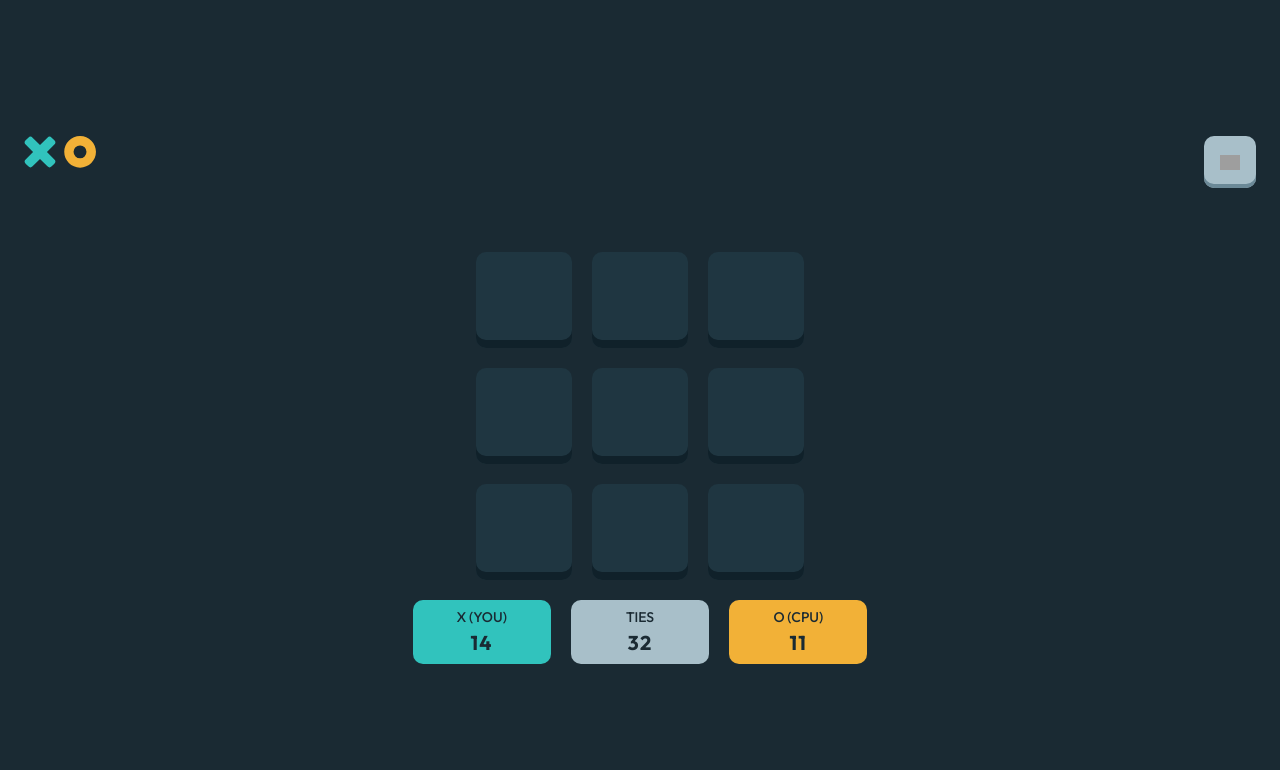
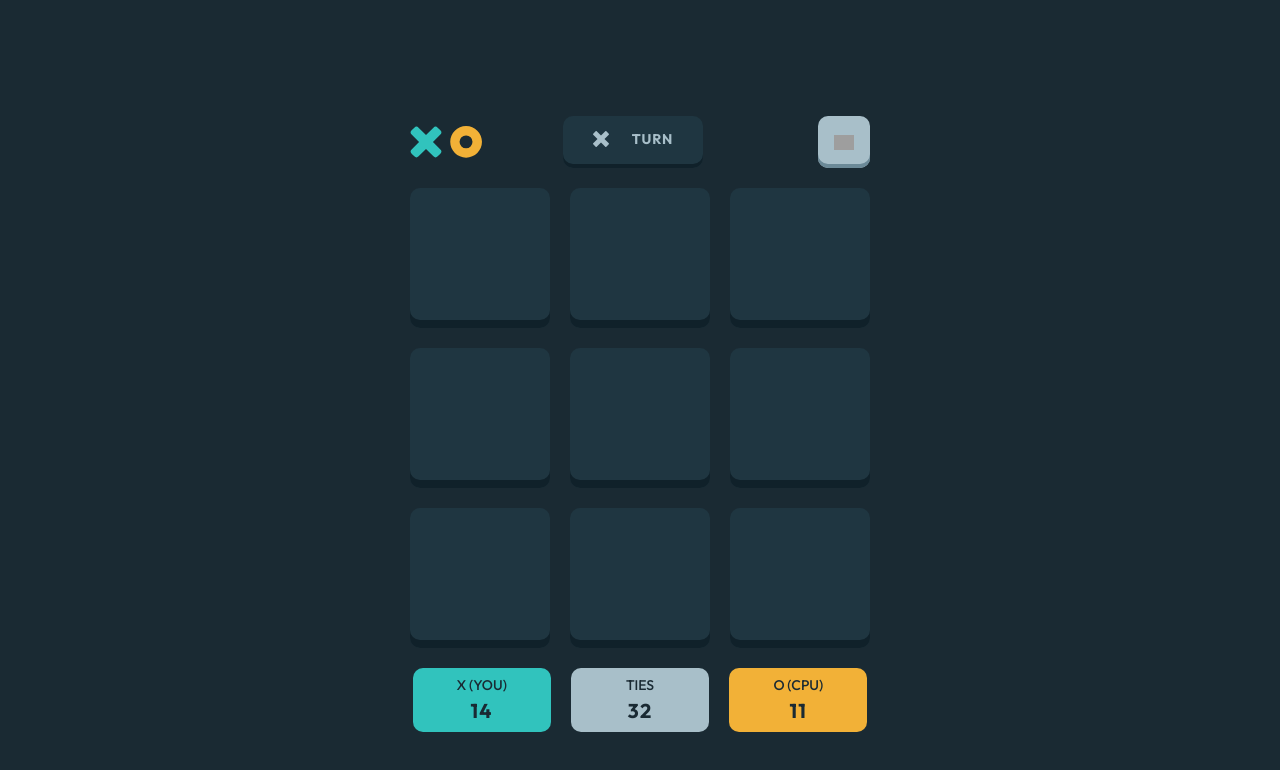
Before and after one commit to clementstorne/FrontendMentor-tic-tac-toe-game, a React (Vite) app: page /game in a window 1280 px wide. Shown: the top 770 px of the page. Built offline with nearby package versions, Linux system fonts and the light colour scheme; grey boxes are pictures that could not be loaded.

Commit message:
game page design done

```diff
--- a/index.html
+++ b/index.html
@@ -7,7 +7,7 @@
     <title>Frontend Mentor | Tic Tac Toe</title>
   </head>
   <body class="bg-dark-navy text-silver font-outfit text-base">
-    <div id="root"></div>
+    <div id="root" class="h-screen"></div>
     <script type="module" src="/src/main.jsx"></script>
   </body>
 </html>
--- a/src/components/Cell.jsx
+++ b/src/components/Cell.jsx
@@ -1,3 +1,8 @@
 export default function Cell() {
-  return <div className="cell" data-testid="cell"></div>;
+  return (
+    <div
+      className="cell w-24 h-24 md:w-[140px] md:h-[140px]"
+      data-testid="cell"
+    ></div>
+  );
 }
--- a/src/components/ResetButton.jsx
+++ b/src/components/ResetButton.jsx
@@ -1,6 +1,6 @@
 export default function ResetButton() {
   return (
-    <button className="reset-btn bg-silver hover:bg-silver-hover">
+    <button className="absolute right-0 reset-btn bg-silver hover:bg-silver-hover">
       <img src="./icon-reset.svg" alt="Restart the round" />
     </button>
   );
--- a/src/components/Score.jsx
+++ b/src/components/ScoreDisplay.jsx
@@ -1,6 +1,6 @@
 import PropTypes from "prop-types";
 
-export default function Score(props) {
+export default function ScoreDisplay(props) {
   const defineTitle = (type, typeOfGame, player) => {
     if (type === "x") {
       if (typeOfGame === "vsCPU") {
@@ -54,7 +54,7 @@ export default function Score(props) {
   );
 }
 
-Score.propTypes = {
+ScoreDisplay.propTypes = {
   score: PropTypes.number.isRequired,
   type: "x" | "o" | "ties",
   typeOfGame: "vsCPU" | "vsPlayer",
--- /dev/null
+++ b/src/components/TurnDisplay.jsx
@@ -0,0 +1,20 @@
+export default function TurnDisplay(props) {
+  return (
+    <div className="turn w-24 h-10 md:w-[140px] md:h-[52px] pt-2.5 md:pt-[13px] px-[15px] md:px-[30px] pb-3.5 md:pb-[19px] ">
+      <img
+        src={
+          props.turn === "x"
+            ? "icon-x-silver-small.svg"
+            : "icon-o-silver-small.svg"
+        }
+        alt={`${props.turn === "x" ? "X" : "O"}`}
+        className="mr-[9px]"
+      />
+      <p className="uppercase">turn</p>
+    </div>
+  );
+}
+
+TurnDisplay.propTypes = {
+  turn: "x" | "o",
+};
--- a/src/index.css
+++ b/src/index.css
@@ -96,12 +96,6 @@
 
   .cell {
     display: block;
-    min-width: 96px;
-    width: 100%;
-    max-width: 140px;
-    min-height: 96px;
-    height: 100%;
-    max-height: 140px;
     border-radius: 10px;
     background-color: theme("colors.semi-dark-navy");
     box-shadow: inset 0px -8px #10212a;
@@ -130,14 +124,26 @@
     max-width: 140px;
     min-height: 64px;
     height: 64px;
-    /* height: 100%; */
     max-height: 72px;
     border-radius: 10px;
-    /* padding: 8px 22px; */
     display: flex;
     flex-flow: column nowrap;
     justify-content: center;
     align-items: center;
+  }
+
+  .turn {
+    display: block;
+    border-radius: 10px;
+    background-color: theme("colors.semi-dark-navy");
+    box-shadow: inset 0px -4px #10212a;
+    display: flex;
+    flex-flow: row nowrap;
+    justify-content: space-between;
+    align-items: center;
+    color: theme("colors.silver");
+    font-weight: 700;
+    letter-spacing: 0.88px;
   }
 }
 
--- a/src/pages/Game.jsx
+++ b/src/pages/Game.jsx
@@ -2,25 +2,27 @@ import { createGrid } from "../utils/grid";
 
 import Cell from "../components/Cell";
 import ResetButton from "../components/ResetButton";
-import Score from "../components/Score";
+import ScoreDisplay from "../components/ScoreDisplay";
+import TurnDisplay from "../components/TurnDIsplay";
 
 function Game() {
   const grid = createGrid();
   return (
-    <div className="h-screen mx-6 flex flex-col flex-nowrap justify-center items-center">
-      <header className="w-full flex flex-row flex-nowrap justify-between items-start">
+    <div className="w-[328px] md:w-[460px] h-screen  my-6 mx-auto md:flex md: flex-col md:justify-center md:items-center">
+      <header className="relative w-full grid grid-cols-3 items-center">
         <img src="./logo.svg" alt="Game Logo" />
+        <TurnDisplay turn="x" />
         <ResetButton />
       </header>
-      <main className="mt-16 mb-5 grid grid-cols-3 grid-rows-3 gap-5">
+      <main className="h-[328px] md:h-[460px] mt-16 md:mt-5 mb-5 grid grid-cols-3 grid-rows-3 gap-5">
         {grid.map((el, index) => (
           <Cell id={`cell-${index}`} key={index} />
         ))}
       </main>
       <footer className="grid grid-cols-3 gap-5">
-        <Score type="x" score={14} typeOfGame="vsCPU" player="player1" />
-        <Score type="ties" score={32} />
-        <Score type="o" score={11} typeOfGame="vsCPU" />
+        <ScoreDisplay type="x" score={14} typeOfGame="vsCPU" player="player1" />
+        <ScoreDisplay type="ties" score={32} />
+        <ScoreDisplay type="o" score={11} typeOfGame="vsCPU" />
       </footer>
     </div>
   );
```
Also changed, not shown: public/icon-o-silver-small.svg (added), public/icon-x-silver-small.svg (added).
